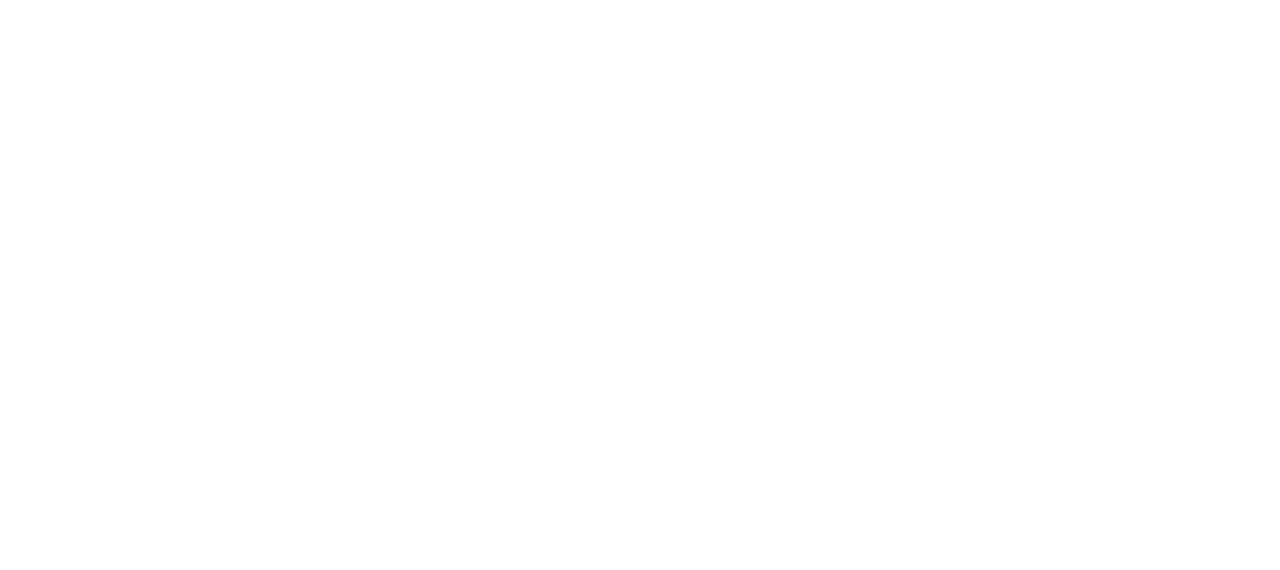
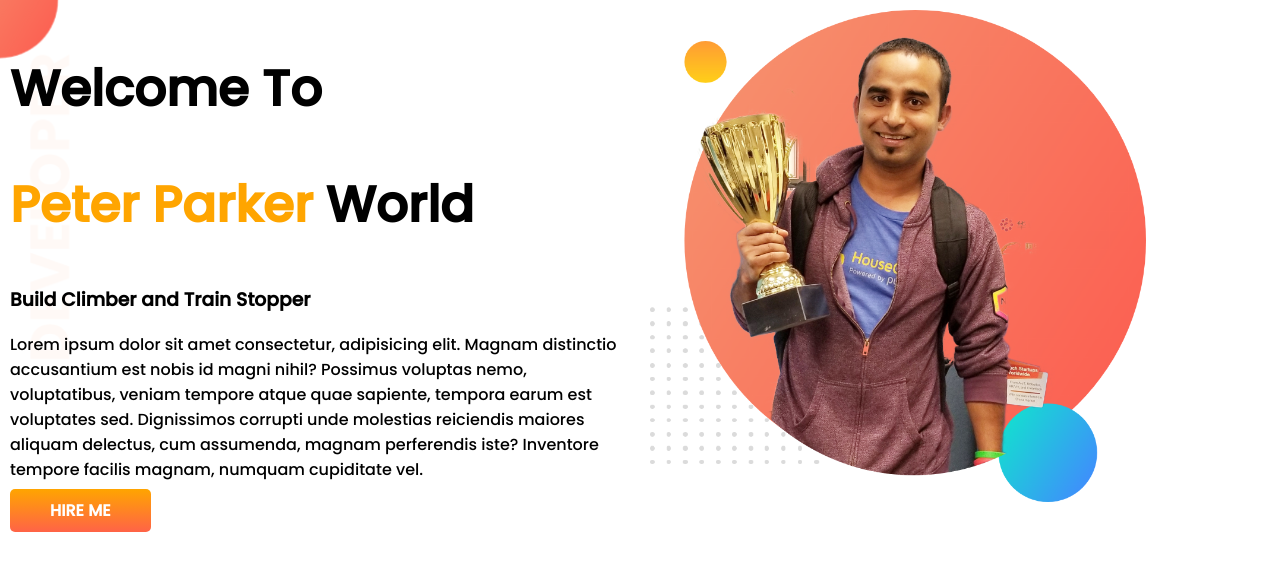
Before and after one commit to Tamannarahman13/developer-portfolio, a plain HTML site: page index.html in a window 1280 px wide. Drawn offline with Linux system fonts and the light colour scheme.

Commit message:
first section commit

```diff
--- a/index.html
+++ b/index.html
@@ -6,11 +6,33 @@
     <meta http-equiv="X-UA-Compatible" content="IE=edge">
     <meta name="viewport" content="width=device-width, initial-scale=1.0">
     <title>Tamanna portfolio</title>
+    <link rel="preconnect" href="https://fonts.googleapis.com">
+    <link rel="preconnect" href="https://fonts.gstatic.com" crossorigin>
+    <link href="https://fonts.googleapis.com/css2?family=Poppins:ital,wght@0,500;1,500&display=swap" rel="stylesheet">
     <link rel="stylesheet" href="style.css">
 </head>
 
 <body>
-
+    <section class="top-banner">
+        <div class="half-width">
+            <h1>Welcome To </h1>
+            <h1><span class="orange-color">Peter Parker</span> World</h1>
+            <h3>Build Climber and Train Stopper</h3>
+            <p>Lorem ipsum dolor sit amet consectetur, adipisicing elit. Magnam distinctio accusantium est nobis id
+                magni nihil?
+                Possimus voluptas nemo, voluptatibus, veniam tempore atque quae sapiente, tempora earum est voluptates
+                sed.
+                Dignissimos corrupti unde molestias reiciendis maiores aliquam delectus, cum assumenda, magnam
+                perferendis iste?
+                Inventore tempore facilis magnam, numquam cupiditate vel.</p>
+            <a class="link-button" target="_blank"
+                href="https://www.linkedin.com/company/programminghero/?trk=public_profile_volunteering-position_profile-section-card_full-click&originalSubdomain=bd">HIRE
+                ME</a>
+        </div>
+        <div class="half-width">
+            <img src="images/jhankar.png" alt="">
+        </div>
+    </section>
 </body>
 
 </html>
--- a/style.css
+++ b/style.css
@@ -0,0 +1,39 @@
+body {
+    font-family: 'Poppins', sans-serif;
+    margin: 0;
+}
+
+h1 {
+    font-size: 50px;
+}
+
+.orange-color {
+    color: orange;
+}
+
+section {
+    display: flex;
+}
+
+.half-width {
+    width: 50%;
+    padding: 10px;
+}
+
+.half-width img {
+    width: 80%;
+}
+
+.link-button {
+    text-decoration: none;
+    background-image: linear-gradient(orange, tomato);
+    font-weight: 700;
+    color: white;
+    padding: 10px 40px;
+    border-radius: 5px;
+}
+
+.top-banner {
+    background-image: url(images/top-banner.png);
+    background-repeat: no-repeat;
+}
```
Also changed, not shown: images/dream-bg.png (added), images/exp-bg.png (added), images/jhankar.png (added), images/jhankar2.png (added), images/my-bg.png (added), images/my-bg2.png (added), images/top-banner.png (added), 7 other files.
